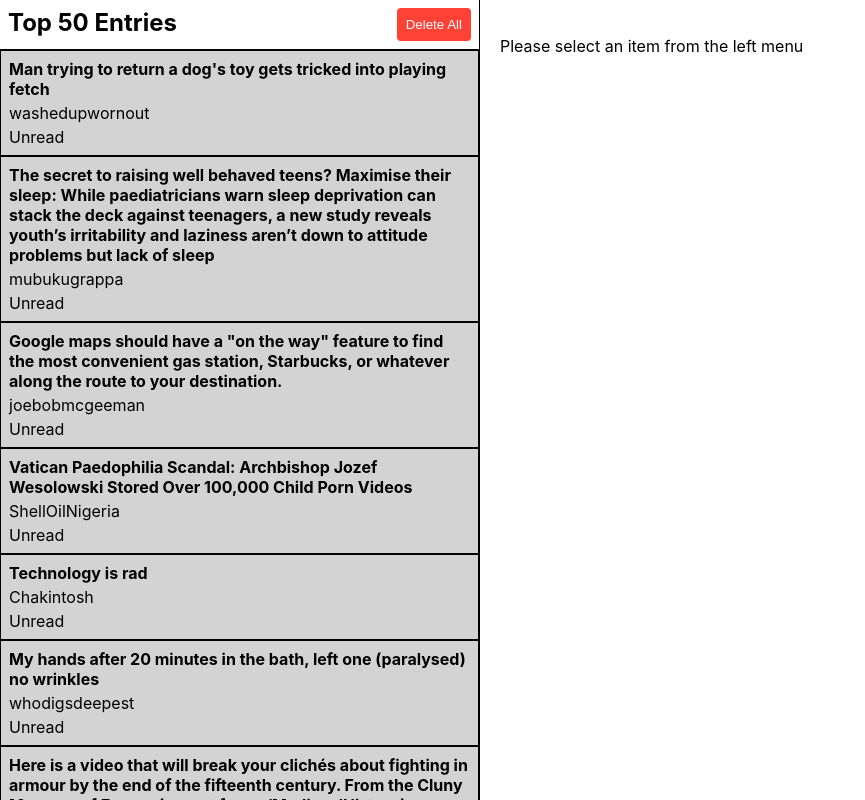
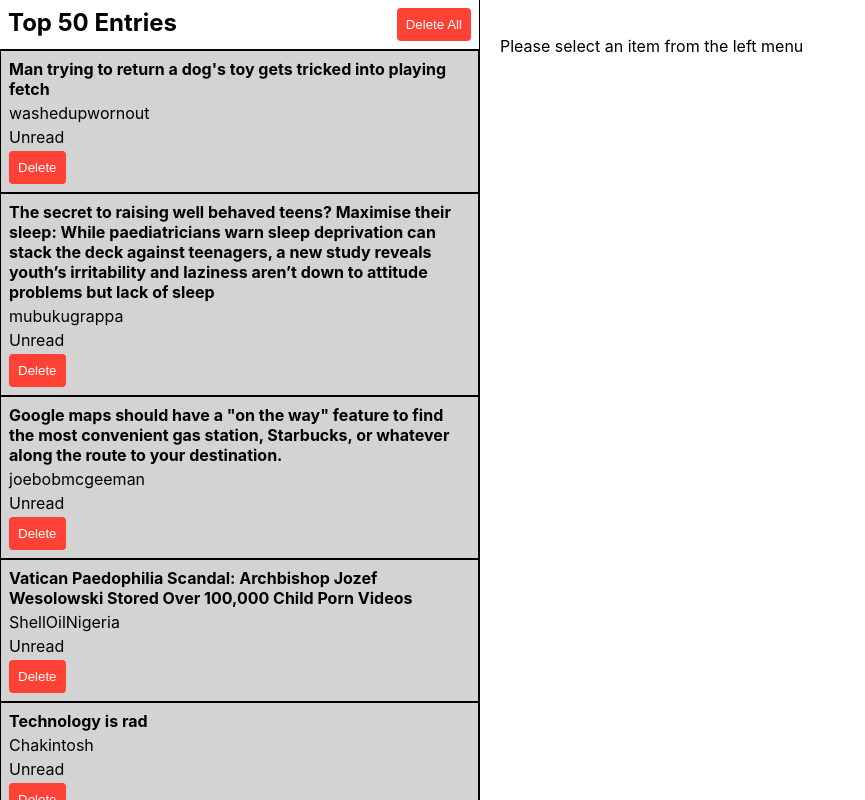
Before and after one commit to moisesnandres/reddit-top, a Next.js app: page / in a window 1280 px wide. Shown: the whole page, without its empty margins (0-865 px from the left). Built offline with nearby package versions, Linux system fonts and the light colour scheme.

Commit message:
Delete an entry

```diff
--- a/components/Entries.js
+++ b/components/Entries.js
@@ -15,6 +15,16 @@ export default function Entries({ entries, setEntries, setEntry, ...rest }) {
     setEntries([])
   }
 
+  const deleteEntry = (ev, entry, selectedEntry) => {
+    ev.stopPropagation();
+    const id = entry.data.id
+    const updatedEntries = entries.filter(item => item.data.id !== id)
+    setEntries(updatedEntries)
+    if (selectedEntry) {
+      setEntry({})
+    }
+  }
+
   return (
     <section className={styles.container}>
       <div className={styles.title}>
@@ -29,6 +39,7 @@ export default function Entries({ entries, setEntries, setEntry, ...rest }) {
               <h4>{entry.data.title}</h4>
               <p>{entry.data.author}</p>
               <p>{entry.data.visited ? 'Visited' : 'Unread'}</p>
+              <button onClick={(ev) => deleteEntry(ev, entry, selectedEntry)}>Delete</button>
             </article>
           )
         })
--- a/styles/Entries.module.css
+++ b/styles/Entries.module.css
@@ -17,13 +17,17 @@
   margin: 0px;
 }
 
-.title button {
+.title button, .entryItem button, .selectedEntry button {
   background-color: #FF4136;
   color: #FFFFFF;
   border-radius: 4px;
   padding: 8px;
   border: 1px solid transparent;
   cursor: pointer;
+}
+
+.entryItem button, .selectedEntry button {
+  margin-top: 4px;
 }
 
 .entryItem, .selectedEntry {
```
